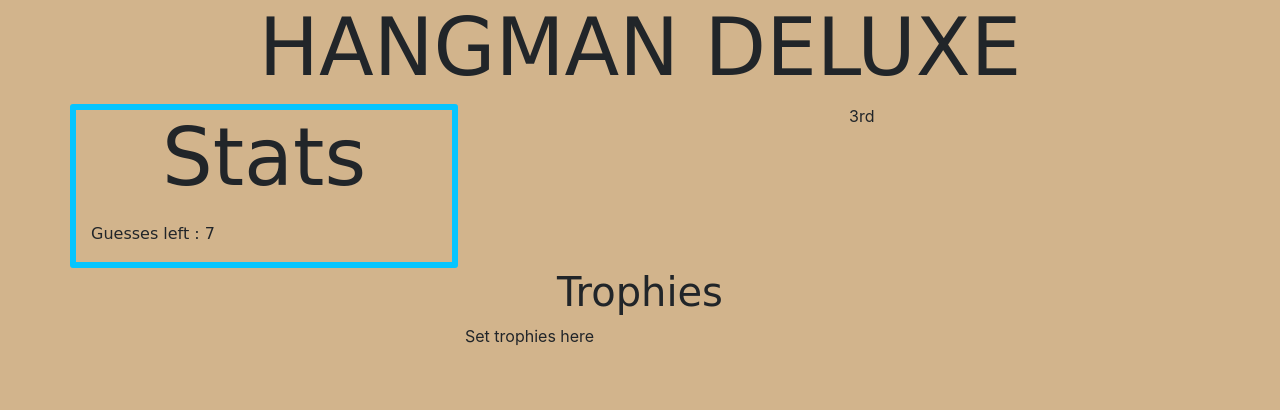
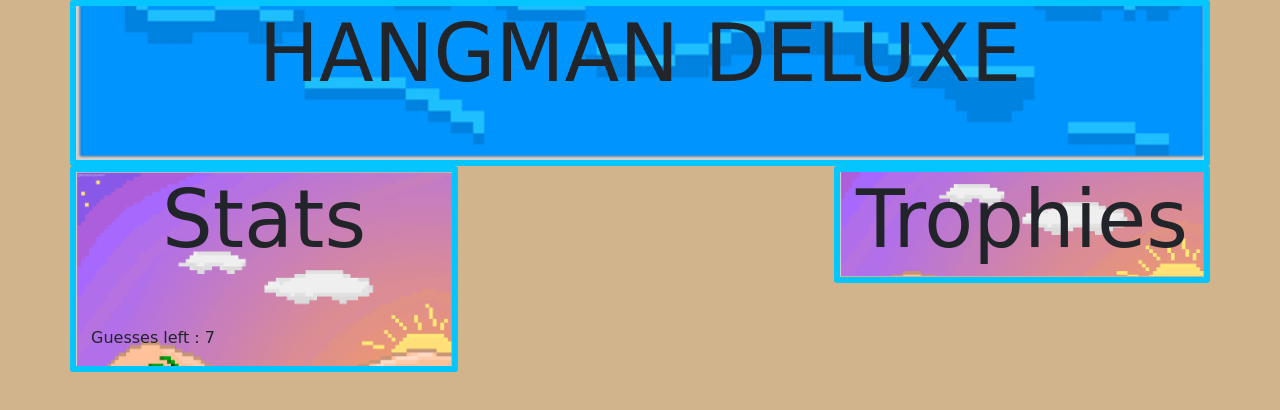
Before and after one commit to grincon0/Word-Guess-Game, a plain HTML site: page index.html in a window 1280 px wide. Drawn offline with nearby package versions, Linux system fonts and the light colour scheme; a web font is replaced by a local one.

Commit message:
more styling

```diff
--- a/assets/css/style.css
+++ b/assets/css/style.css
@@ -13,28 +13,56 @@ body{
 
 
 .a h1{
+
     font-family: 'Ceviche One', cursive;
     font-size: 80px;
     text-align: center;
+    padding-bottom: 50px;
 }
 .a p{
     font-family: 'Freckle Face', cursive;
 }
 
 .b p{
-    font-size: 20px;
+    font-size: 35px;
     font-family: 'Freckle Face', cursive;
-    padding: 10px;
-    margin: 10px;
+    padding: 25px;
+    margin: 25px;
     text-align: center;
 
 }
 .c h1{
-    font-family: 'Chela One', cursive;
+    font-size: 80px;
+    font-family: 'Freckle Face', cursive;
     text-align: center;
 }
 
+.head{
+    border: 6px solid #05c5ff;
+    border-radius: 3px;
+    background-image: url('../images/titleback.png');
+    background-size: cover;
+    background-repeat: no-repeat;
+    background-position-y: bottom;
+}
+
+
 .water{
+    background-image: url('../images/titleback.png');
+    background-size: cover;
+    background-repeat: no-repeat;
+    background-position-y: 0%, 40%;
     border: 6px solid #05c5ff;
     border-radius: 3px;
 }
+
+.troph{
+    background-image: url('../images/titleback.png');
+    background-size: cover;
+    background-repeat: no-repeat;
+    background-position-y: 25%, 40%;
+
+    border: 6px solid #05c5ff;
+    border-radius: 3px;
+
+}
--- a/index.html
+++ b/index.html
@@ -16,16 +16,17 @@
 
     <div class="container">
         <div class ="row">
-            <div class="col a">
+            <div class="col a head">
                 <h1>HANGMAN DELUXE</h1>
             </div>
         </div>
         <div class="row">
             <div class ="col a water">
                 <h1>Stats</h1>
+                <p id="chancesLeft"></p>
                 <p id="wins"></p>
                 <p id="alreadyGuessed"></p>
-                <p id="chancesLeft"></p>
+
 
             </div>
             <div class = "col b">
@@ -33,18 +34,15 @@
                 <p id="test"></p>
             </div>
             <div class="col b">
-                3rd
-            </div>
-        </div>
                     <div class ="row">
-            <div class ="col c">
+                            <div class ="col c troph">
                                 <h1>Trophies</h1>
                                 <div class="row">
                                     <div class="col a">
 
                                     </div>
                                     <div class ="col a">
-                        Set trophies here
+
                                     </div>
                                     <div class = "col a">
 
@@ -52,6 +50,9 @@
                                 </div>
                             </div>
                         </div>
+            </div>
+        </div>
+
 
     </div>
 
```
Also changed, not shown: assets/images/tiki-grass-green-apple.jpg (added), assets/images/titleback.png (added). Lines whose indentation alone changed are shown as unchanged.
